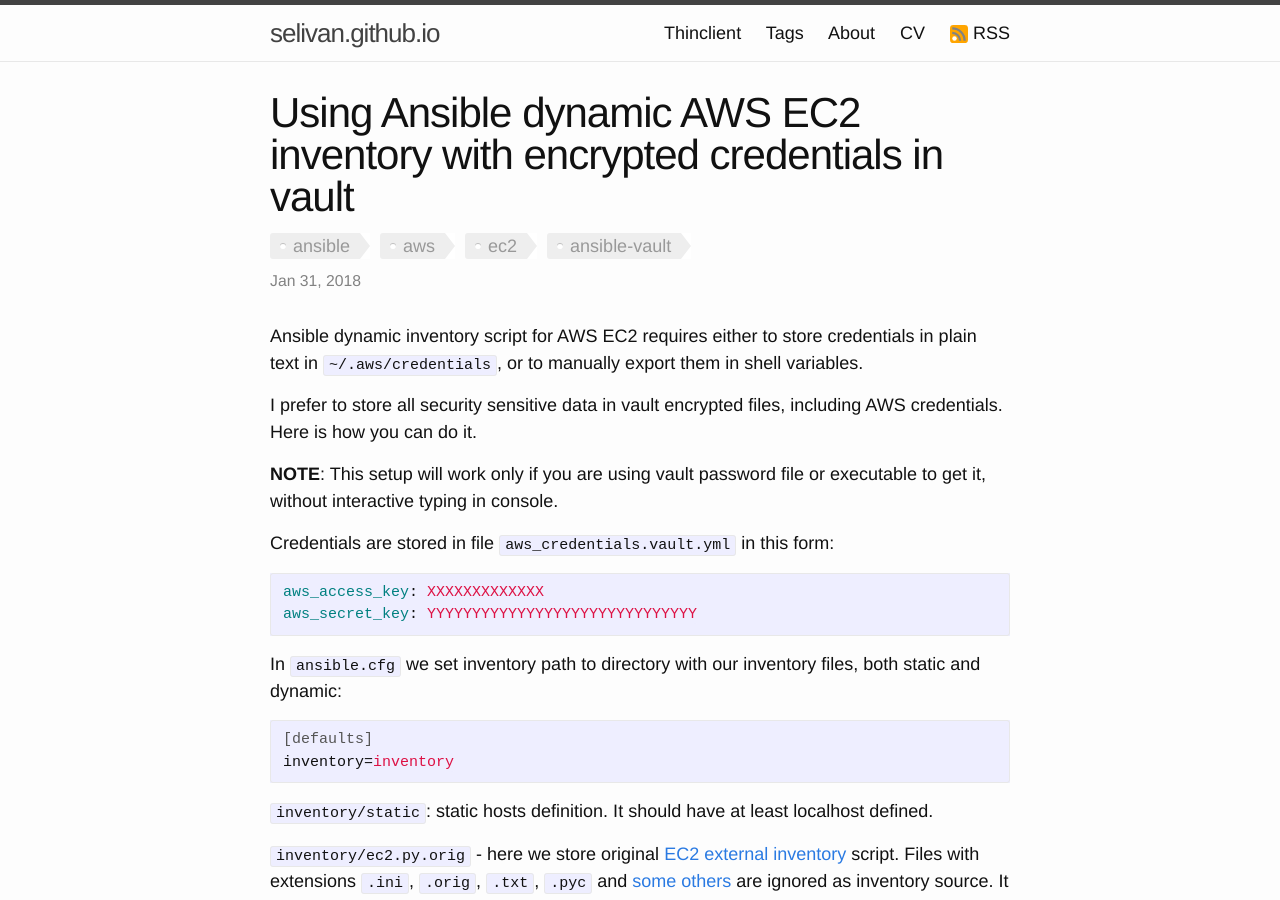
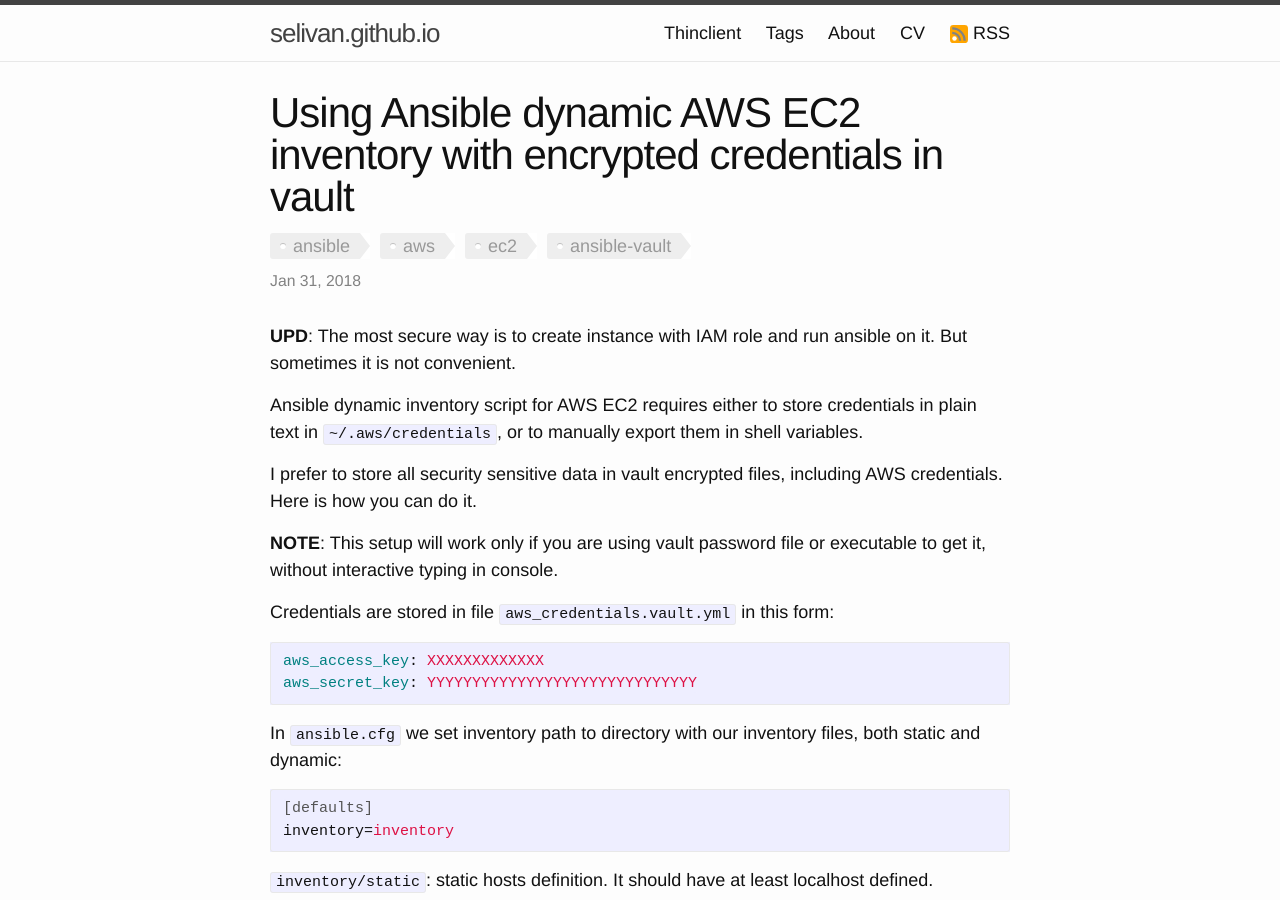
Before and after one commit to selivan/selivan.github.io, a Jekyll site: the page built from _posts/2018-01-31-ansible-dynamic-inventory-ec2-keys-in-vault.md, in a window 1280 px wide and 900 px high. Built offline with Jekyll 4.4.1, drawn with Linux system fonts in a browser that asks for light colours; comment, search, counter and statistics services are not loaded.

Commit message:
Update 2018-01-31-ansible-dynamic-inventory-ec2-keys-in-vault.md

```diff
--- a/_posts/2018-01-31-ansible-dynamic-inventory-ec2-keys-in-vault.md
+++ b/_posts/2018-01-31-ansible-dynamic-inventory-ec2-keys-in-vault.md
@@ -3,6 +3,7 @@ layout: post
 title:  "Using Ansible dynamic AWS EC2 inventory with encrypted credentials in vault"
 tags: [ansible,aws,ec2,ansible-vault]
 ---
+**UPD**: The most secure way is to create instance with IAM role and run ansible on it. But sometimes it is not convenient.
 
 Ansible dynamic inventory script for AWS EC2 requires either to store credentials in plain text in `~/.aws/credentials`, or to manually export them in shell variables.
 
```
